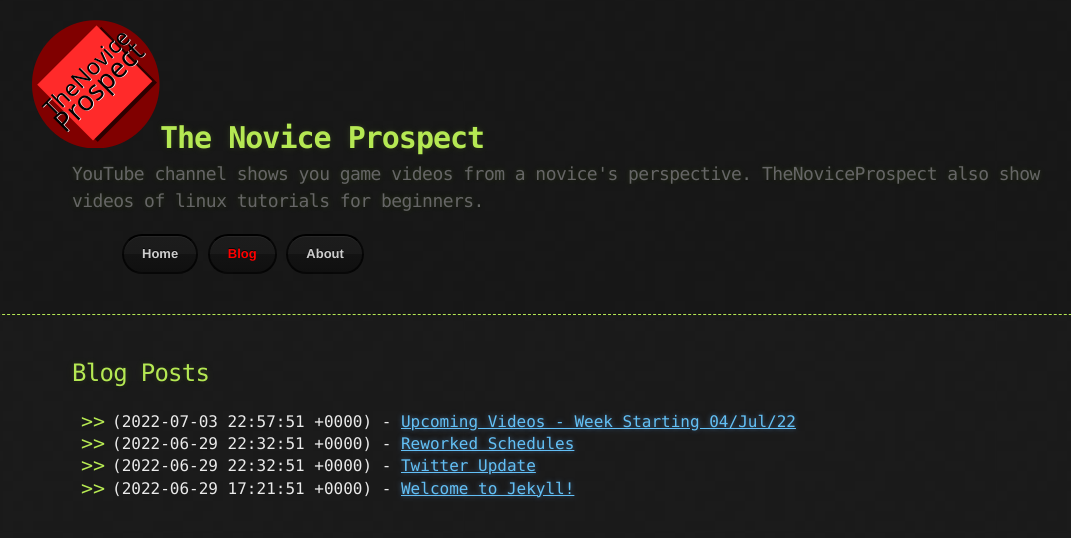
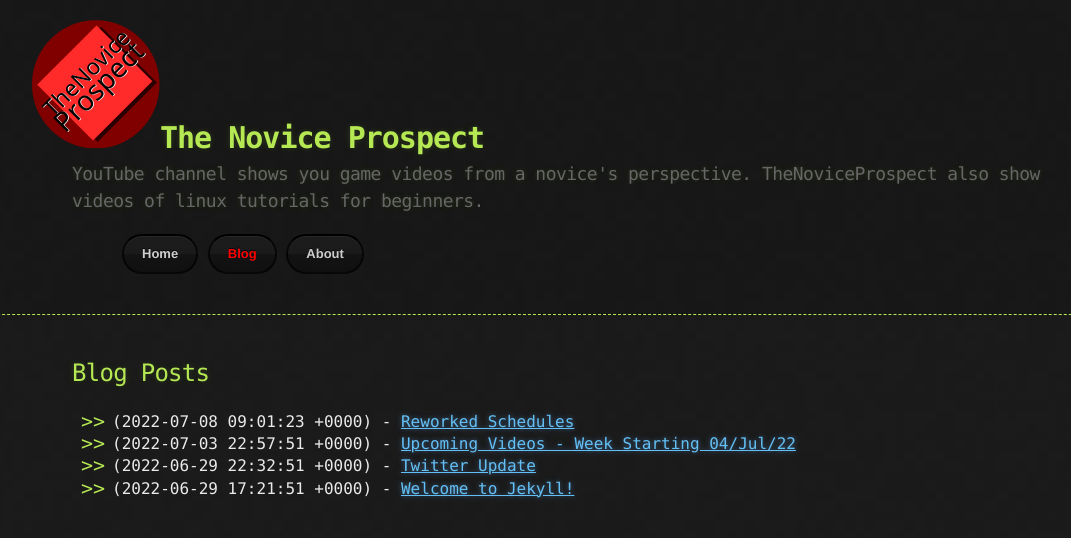
Before and after one commit to TheNoviceProspect/thenoviceprospect.github.io, a Jekyll site: the page built from blog.md, in a window 1280 px wide. Shown: the top 538 px of the page, without its empty margins (68-1139 px from the left). Built offline with Jekyll 4.4.1, drawn with Linux system fonts in a browser that asks for light colours; our own code applies the rules of GitHub Pages for plain Markdown files.

Commit message:
wrong time/date on last blog post

```diff
--- a/_posts/2022-07-08-a-new-schedule.md
+++ b/_posts/2022-07-08-a-new-schedule.md
@@ -1,7 +1,7 @@
 ---
 layout: post
 title:  "Reworked Schedules"
-date:   2022-06-29 23:32:51 +0100
+date:   2022-07-08 10:01:23 +0100
 categories: schedule update
 ---
 
```
